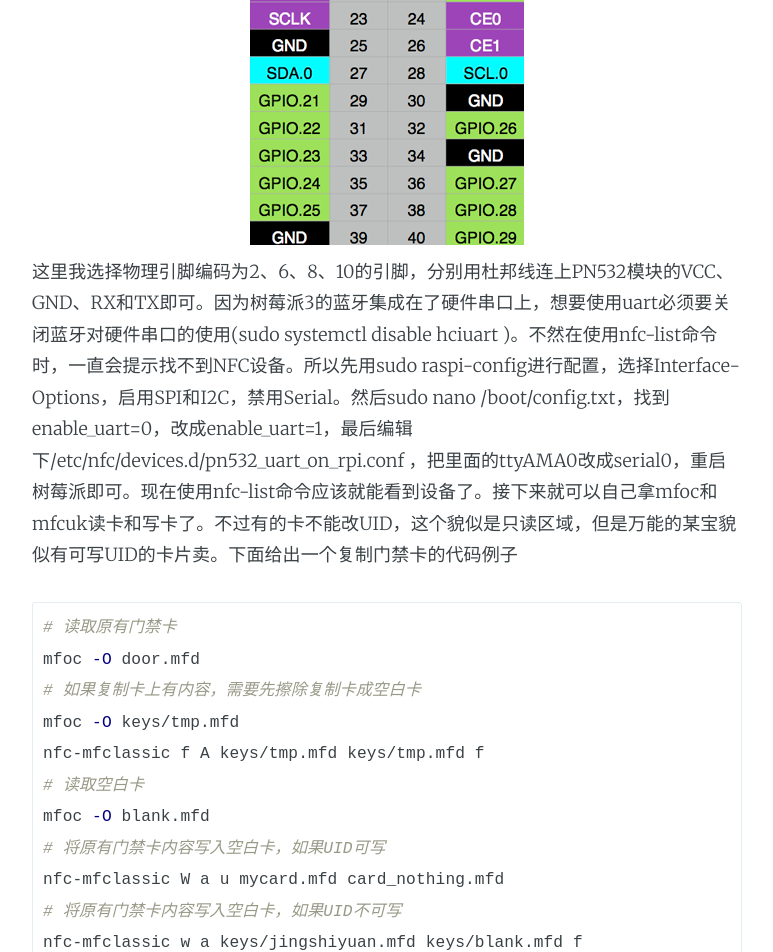
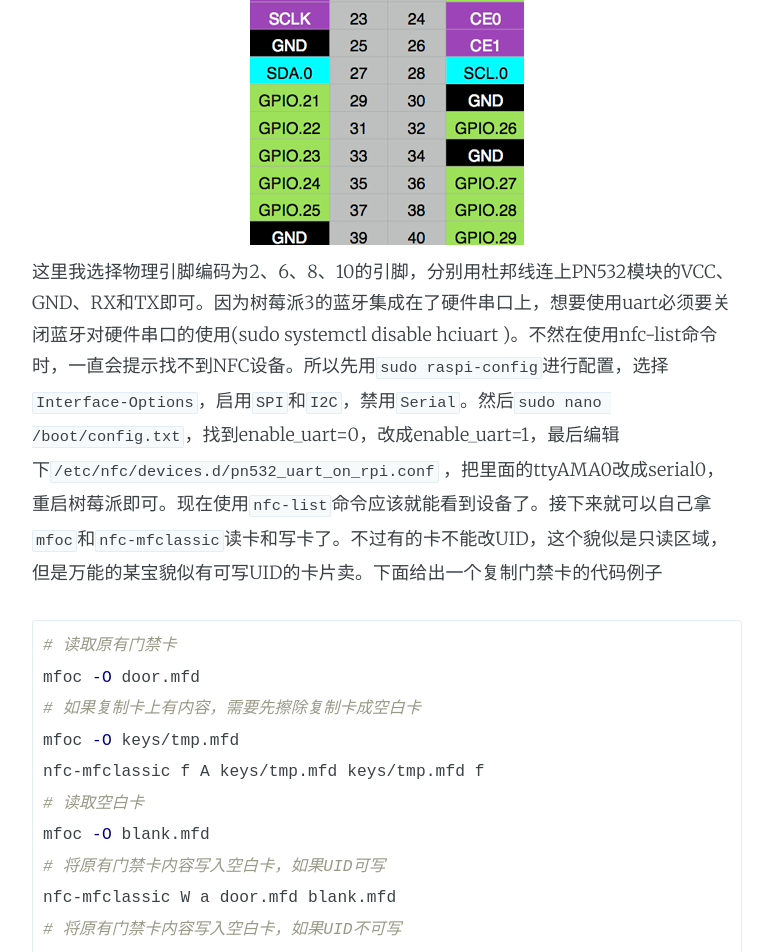
Before and after one commit to marktube/marktube.github.io, a Jekyll site: the page built from _posts/2017-03-11-Raspi-with-PN532.markdown, in a window 1280 px wide and 1400 px high, scrolled down 5582 px. Shown: the top 952 px of the window, without its empty margins (253-1026 px from the left). Built offline with Jekyll 4.4.1, drawn with Linux system fonts in a browser that asks for light colours; comment, search, counter and statistics services are not loaded; some of the changed text lies outside the part shown.

Commit message:
Update 2017-03-11-Raspi-with-PN532.markdown
small fix

````diff
--- a/_posts/2017-03-11-Raspi-with-PN532.markdown
+++ b/_posts/2017-03-11-Raspi-with-PN532.markdown
@@ -124,8 +124,8 @@ sudo make install
 由于这里我是使用Raspberry Pi的UART接口连接PN532，所以只说明这种连接方式。树莓派的GPIO接口图如下：
 ![img](../../../../assets/images/rpi-pins-40-0.png)
 这里我选择物理引脚编码为2、6、8、10的引脚，分别用杜邦线连上PN532模块的VCC、GND、RX和TX即可。因为树莓派3的蓝牙集成在了硬件串口上，想要使用uart必须要关闭蓝牙对硬件串口的使用(sudo systemctl disable hciuart
-)。不然在使用nfc-list命令时，一直会提示找不到NFC设备。所以先用sudo raspi-config进行配置，选择Interface-Options，启用SPI和I2C，禁用Serial。然后sudo nano /boot/config.txt，找到enable_uart=0，改成enable_uart=1，最后编辑下/etc/nfc/devices.d/pn532_uart_on_rpi.conf
-，把里面的ttyAMA0改成serial0，重启树莓派即可。现在使用nfc-list命令应该就能看到设备了。接下来就可以自己拿mfoc和mfcuk读卡和写卡了。不过有的卡不能改UID，这个貌似是只读区域，但是万能的某宝貌似有可写UID的卡片卖。下面给出一个复制门禁卡的代码例子
+)。不然在使用nfc-list命令时，一直会提示找不到NFC设备。所以先用`sudo raspi-config`进行配置，选择`Interface-Options`，启用`SPI`和`I2C`，禁用`Serial`。然后`sudo nano /boot/config.txt`，找到enable_uart=0，改成enable_uart=1，最后编辑下`/etc/nfc/devices.d/pn532_uart_on_rpi.conf`
+，把里面的ttyAMA0改成serial0，重启树莓派即可。现在使用`nfc-list`命令应该就能看到设备了。接下来就可以自己拿`mfoc`和`nfc-mfclassic`读卡和写卡了。不过有的卡不能改UID，这个貌似是只读区域，但是万能的某宝貌似有可写UID的卡片卖。下面给出一个复制门禁卡的代码例子
 ```bash
 # 读取原有门禁卡
 mfoc -O door.mfd
@@ -135,9 +135,9 @@ nfc-mfclassic f A keys/tmp.mfd keys/tmp.mfd f
 # 读取空白卡
 mfoc -O blank.mfd
 # 将原有门禁卡内容写入空白卡，如果UID可写
-nfc-mfclassic W a u mycard.mfd card_nothing.mfd
+nfc-mfclassic W a door.mfd blank.mfd
 # 将原有门禁卡内容写入空白卡，如果UID不可写
-nfc-mfclassic w a keys/jingshiyuan.mfd keys/blank.mfd f
+nfc-mfclassic w a door.mfd blank.mfd f
 ```
 最后放上我的树莓派和PN532。
 
````
